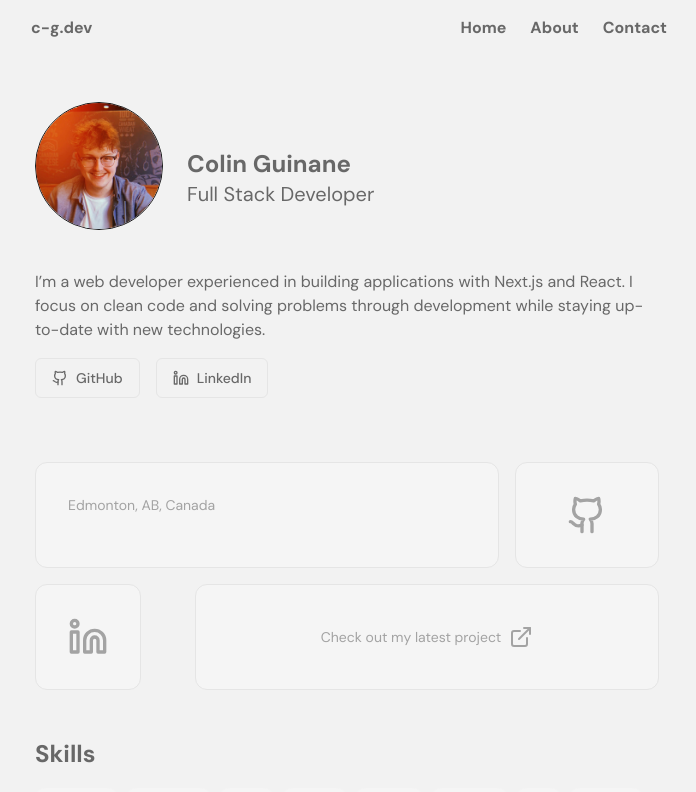
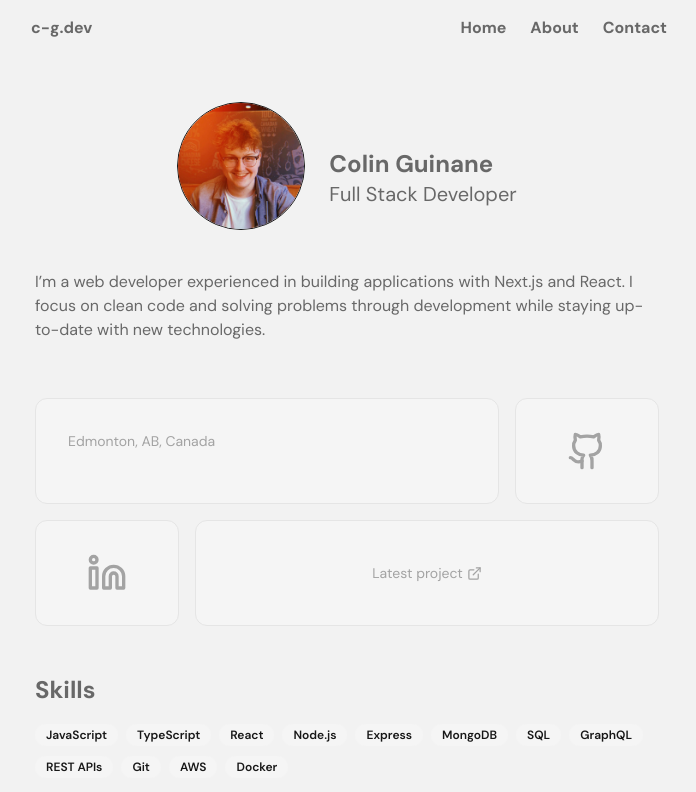
Before and after one commit to colinguinane1/portfolio, a Next.js app: page / in a window 1280 px wide. Shown: the top 792 px of the page, without its empty margins (293-989 px from the left). Built offline with nearby package versions, Linux system fonts and the light colour scheme.

Commit message:
bento grid fixed

```diff
--- a/components/bento-grid.tsx
+++ b/components/bento-grid.tsx
@@ -89,7 +89,6 @@ export default function BentoGrid() {
           </Card>
         </Link>
         <Link
-          className="flex items-center"
           href="https://www.linkedin.com/in/colinguinaneca/"
           target="_blank"
         >
@@ -101,10 +100,13 @@ export default function BentoGrid() {
           </Card>
         </Link>
 
-        <Card className="col-span-3 flex items-center justify-center">
-          <CardDescription className="flex items-center justify-center gap-2">
-            Check out my latest project <ExternalLink />
-          </CardDescription>
+        <Card className="col-span-3 flex w-full items-center justify-center">
+          {" "}
+          <Link href="https://devnotes.me" target="_blank">
+            <CardDescription className="flex w-full items-center gap-1">
+              Latest project <ExternalLink size={15} />
+            </CardDescription>
+          </Link>{" "}
         </Card>
       </div>
     </FadeInSection>
--- a/components/hero.tsx
+++ b/components/hero.tsx
@@ -1,15 +1,12 @@
 import Image from "next/image";
 import { motion } from "framer-motion";
-import { Button } from "@/components/ui/button";
-import { Github, Linkedin } from "lucide-react";
 import FadeInSection from "@/components/FadeInView";
-import Link from "next/link";
 
 export default function Hero() {
   return (
     <FadeInSection>
-      <section id="about" className="mb-16">
-        <div className="flex  items-center w-full gap-6 py-4">
+      <section id="about" className="mb-10">
+        <div className="flex  items-center justify-center w-full gap-6 py-4">
           {" "}
           <Image
             className="rounded-full border mb-6 w-32 h-32 border-primary"
@@ -53,22 +50,7 @@ export default function Hero() {
           initial={{ opacity: 0, y: 20 }}
           animate={{ opacity: 1, y: 0 }}
           transition={{ delay: 0.5 }}
-        >
-          <Button variant="outline" asChild>
-            <Link href="https://github.com/colinguinane1" target="_blank">
-              <Github className="mr-2 h-4 w-4" /> GitHub
-            </Link>
-          </Button>
-          <Button variant="outline">
-            <Link
-              className="flex items-center"
-              href="https://www.linkedin.com/in/colinguinaneca/"
-              target="_blank"
-            >
-              <Linkedin className="mr-2 h-4 w-4" /> LinkedIn
-            </Link>
-          </Button>
-        </motion.div>
+        ></motion.div>
       </section>
     </FadeInSection>
   );
```
